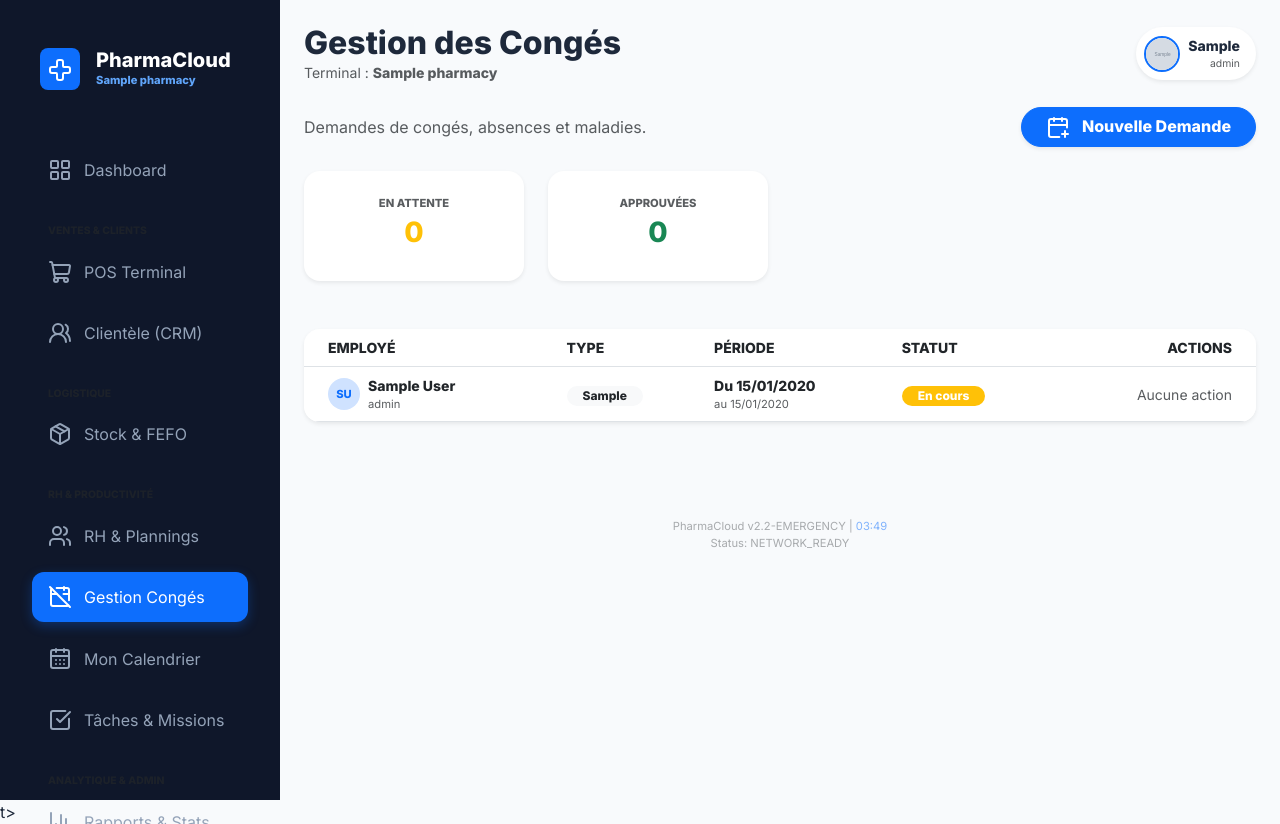
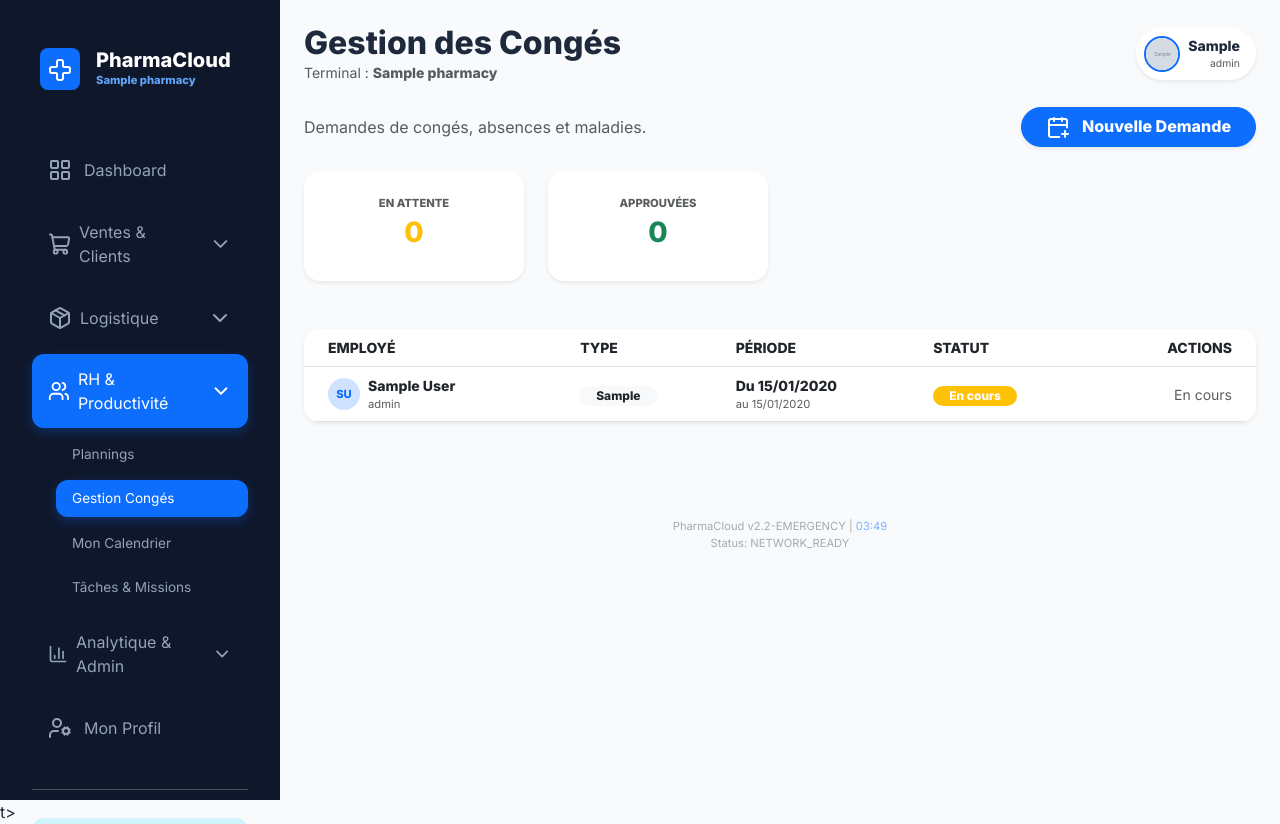
Before and after one commit to syllamohamedmhd99-bot/Gn-Pharmacie, a Flask app: page /hr/leaves in a window 1280 px wide. Run offline with Flask 3, Linux system fonts and the light colour scheme; a user stored in the database is signed in; tables that the repository leaves empty hold one stand-in row (values such as "Sample post"); grey boxes marked "Sample" are stand-in pictures.

Commit message:
UI: Navigation interactive (dropdowns) et ajout des fonctions de suppression (CRM, Tâches, Congés)

```diff
--- a/pharma_cloud_erp/app/hr_management/routes.py
+++ b/pharma_cloud_erp/app/hr_management/routes.py
@@ -424,3 +424,14 @@
         flash(f"La demande de congé a été mise à jour : {new_status}.", "info")
 
     return redirect(url_for('hr.leaves'))
+
+@bp_hr.route('/leaves/delete/<int:id>', methods=['POST'])
+@login_required
+@admin_required
+def delete_leave(id):
+    from app.models import LeaveRequest
+    leave = LeaveRequest.query.filter_by(id=id, pharmacy_id=current_user.pharmacy_id).first_or_404()
+    db.session.delete(leave)
+    db.session.commit()
+    flash("Demande de congé supprimée.", "success")
+    return redirect(url_for('hr.leaves'))
--- a/pharma_cloud_erp/app/templates/base.html
+++ b/pharma_cloud_erp/app/templates/base.html
@@ -165,54 +165,82 @@
             </a>
 
             <!-- PÔLE VENTES & CLIENTS -->
-            <div class="text-muted small fw-bold px-3 mt-3 mb-1" style="font-size: 0.65rem;">VENTES & CLIENTS</div>
+            <div class="nav-item">
+                <a class="nav-link d-flex justify-content-between align-items-center {% if 'pos' in request.endpoint or 'crm' in request.endpoint %}active{% endif %}"
+                   data-bs-toggle="collapse" href="#collapseVentes" role="button" aria-expanded="{% if 'pos' in request.endpoint or 'crm' in request.endpoint %}true{% else %}false{% endif %}" aria-controls="collapseVentes">
+                    <div class="d-flex align-items-center gap-2">
+                        <i data-lucide="shopping-cart" size="20"></i> Ventes & Clients
+                    </div>
+                    <i data-lucide="chevron-down" size="14"></i>
+                </a>
+                <div class="collapse {% if 'pos' in request.endpoint or 'crm' in request.endpoint %}show{% endif %}" id="collapseVentes">
+                    <div class="ps-4">
                         {% if current_user.can_view_pos or current_user.role == 'Admin' %}
-            <a class="nav-link {% if 'pos' in request.endpoint %}active{% endif %}" href="{{ url_for('pos.terminal') }}">
-                <i data-lucide="shopping-cart" size="20"></i> POS Terminal
-            </a>
+                        <a class="nav-link py-2 {% if 'pos' in request.endpoint %}active{% endif %}" href="{{ url_for('pos.terminal') }}" style="font-size: 0.85rem;"> Terminal POS</a>
                         {% endif %}
-            <a class="nav-link {% if 'crm' in request.endpoint %}active{% endif %}" href="{{ url_for('crm.index') }}">
-                <i data-lucide="users-2" size="20"></i> Clientèle (CRM)
-            </a>
+                        <a class="nav-link py-2 {% if 'crm' in request.endpoint %}active{% endif %}" href="{{ url_for('crm.index') }}" style="font-size: 0.85rem;"> Clientèle (CRM)</a>
+                    </div>
+                </div>
+            </div>
 
             <!-- PÔLE STOCK -->
-            <div class="text-muted small fw-bold px-3 mt-3 mb-1" style="font-size: 0.65rem;">LOGISTIQUE</div>
+            <div class="nav-item">
+                <a class="nav-link d-flex justify-content-between align-items-center {% if 'inventory' in request.endpoint and 'settings' not in request.path %}active{% endif %}"
+                   data-bs-toggle="collapse" href="#collapseStock" role="button" aria-expanded="{% if 'inventory' in request.endpoint and 'settings' not in request.path %}true{% else %}false{% endif %}" aria-controls="collapseStock">
+                    <div class="d-flex align-items-center gap-2">
+                        <i data-lucide="package" size="20"></i> Logistique
+                    </div>
+                    <i data-lucide="chevron-down" size="14"></i>
+                </a>
+                <div class="collapse {% if 'inventory' in request.endpoint and 'settings' not in request.path %}show{% endif %}" id="collapseStock">
+                    <div class="ps-4">
                         {% if current_user.can_view_inventory or current_user.role == 'Admin' %}
-            <a class="nav-link {% if 'inventory' in request.endpoint and 'settings' not in request.path %}active{% endif %}" href="{{ url_for('inventory.dashboard') }}">
-                <i data-lucide="package" size="20"></i> Stock & FEFO
-            </a>
+                        <a class="nav-link py-2 {% if 'inventory' in request.endpoint and 'settings' not in request.path %}active{% endif %}" href="{{ url_for('inventory.dashboard') }}" style="font-size: 0.85rem;"> Stock & FEFO</a>
                         {% endif %}
+                    </div>
+                </div>
+            </div>
 
             <!-- PÔLE RH & PRODUCTIVITÉ -->
-            <div class="text-muted small fw-bold px-3 mt-3 mb-1" style="font-size: 0.65rem;">RH & PRODUCTIVITÉ</div>
+            <div class="nav-item">
+                <a class="nav-link d-flex justify-content-between align-items-center {% if 'hr' in request.path or 'calendar' in request.endpoint or 'tasks' in request.endpoint %}active{% endif %}"
+                   data-bs-toggle="collapse" href="#collapseRH" role="button" aria-expanded="{% if 'hr' in request.path or 'calendar' in request.endpoint or 'tasks' in request.endpoint %}true{% else %}false{% endif %}" aria-controls="collapseRH">
+                    <div class="d-flex align-items-center gap-2">
+                        <i data-lucide="users" size="20"></i> RH & Productivité
+                    </div>
+                    <i data-lucide="chevron-down" size="14"></i>
+                </a>
+                <div class="collapse {% if 'hr' in request.path or 'calendar' in request.endpoint or 'tasks' in request.endpoint %}show{% endif %}" id="collapseRH">
+                    <div class="ps-4">
                         {% if current_user.can_view_hr or current_user.role == 'Admin' %}
-            <a class="nav-link {% if 'hr' in request.path and 'directory' not in request.path and 'history' not in request.path and 'leaves' not in request.path %}active{% endif %}" href="{{ url_for('hr.dashboard') }}">
-                <i data-lucide="users" size="20"></i> RH & Plannings
-            </a>
-            <a class="nav-link {% if 'leaves' in request.path %}active{% endif %}" href="{{ url_for('hr.leaves') }}">
-                <i data-lucide="calendar-off" size="20"></i> Gestion Congés
-            </a>
-            <a class="nav-link {% if 'calendar' in request.endpoint %}active{% endif %}" href="{{ url_for('productivity.calendar') }}">
-                <i data-lucide="calendar-days" size="20"></i> Mon Calendrier
-            </a>
-            <a class="nav-link {% if 'tasks' in request.endpoint %}active{% endif %}" href="{{ url_for('productivity.tasks') }}">
-                <i data-lucide="check-square" size="20"></i> Tâches & Missions
-            </a>
+                        <a class="nav-link py-2 {% if 'hr' in request.path and 'directory' not in request.path and 'leaves' not in request.path %}active{% endif %}" href="{{ url_for('hr.dashboard') }}" style="font-size: 0.85rem;"> Plannings</a>
+                        <a class="nav-link py-2 {% if 'leaves' in request.path %}active{% endif %}" href="{{ url_for('hr.leaves') }}" style="font-size: 0.85rem;"> Gestion Congés</a>
+                        <a class="nav-link py-2 {% if 'calendar' in request.endpoint %}active{% endif %}" href="{{ url_for('productivity.calendar') }}" style="font-size: 0.85rem;"> Mon Calendrier</a>
+                        <a class="nav-link py-2 {% if 'tasks' in request.endpoint %}active{% endif %}" href="{{ url_for('productivity.tasks') }}" style="font-size: 0.85rem;"> Tâches & Missions</a>
                         {% endif %}
+                    </div>
+                </div>
+            </div>
 
             <!-- PÔLE ADMINISTRATION -->
-            <div class="text-muted small fw-bold px-3 mt-3 mb-1" style="font-size: 0.65rem;">ANALYTIQUE & ADMIN</div>
-            <a class="nav-link {% if 'reports' in request.endpoint %}active{% endif %}" href="{{ url_for('analytics.reports') }}">
-                <i data-lucide="bar-chart-3" size="20"></i> Rapports & Stats
+            <div class="nav-item">
+                <a class="nav-link d-flex justify-content-between align-items-center {% if 'analytics' in request.endpoint or 'directory' in request.path or 'settings' in request.path %}active{% endif %}"
+                   data-bs-toggle="collapse" href="#collapseAdmin" role="button" aria-expanded="{% if 'analytics' in request.endpoint or 'directory' in request.path or 'settings' in request.path %}true{% else %}false{% endif %}" aria-controls="collapseAdmin">
+                    <div class="d-flex align-items-center gap-2">
+                        <i data-lucide="bar-chart-3" size="20"></i> Analytique & Admin
+                    </div>
+                    <i data-lucide="chevron-down" size="14"></i>
                 </a>
+                <div class="collapse {% if 'analytics' in request.endpoint or 'directory' in request.path or 'settings' in request.path %}show{% endif %}" id="collapseAdmin">
+                    <div class="ps-4">
+                        <a class="nav-link py-2 {% if 'reports' in request.endpoint %}active{% endif %}" href="{{ url_for('analytics.reports') }}" style="font-size: 0.85rem;"> Rapports & Stats</a>
                         {% if current_user.can_view_admin or current_user.role == 'Admin' %}
-            <a class="nav-link {% if 'directory' in request.path %}active{% endif %}" href="{{ url_for('hr.directory') }}">
-                <i data-lucide="contact" size="20"></i> Annuaire & Paie
-            </a>
-            <a class="nav-link {% if 'settings' in request.path %}active{% endif %}" href="{{ url_for('inventory.settings') }}">
-                <i data-lucide="settings" size="20"></i> Paramètres
-            </a>
+                        <a class="nav-link py-2 {% if 'directory' in request.path %}active{% endif %}" href="{{ url_for('hr.directory') }}" style="font-size: 0.85rem;"> Annuaire & Paie</a>
+                        <a class="nav-link py-2 {% if 'settings' in request.path %}active{% endif %}" href="{{ url_for('inventory.settings') }}" style="font-size: 0.85rem;"> Paramètres</a>
                         {% endif %}
+                    </div>
+                </div>
+            </div>
 
             <a class="nav-link {% if 'profile' in request.path %}active{% endif %}"
                 href="{{ url_for('auth.profile') }}">
@@ -220,7 +248,7 @@
             </a>
 
             <hr class="my-4 opacity-10">
-            <a class="nav-link text-info bg-info-subtle mb-2" href="https://wa.me/224610666659" target="_blank">
+            <a class="nav-link text-info bg-info-subtle mb-2 px-3 fw-bold" href="https://wa.me/224610666659" target="_blank">
                 <i data-lucide="message-circle" size="20"></i> Aide & Support
             </a>
             <a class="nav-link text-danger mt-auto mb-4" href="{{ url_for('auth.logout') }}">
--- a/pharma_cloud_erp/app/templates/hr/leaves.html
+++ b/pharma_cloud_erp/app/templates/hr/leaves.html
@@ -69,8 +69,8 @@
                         </span>
                     </td>
                     <td class="text-end pe-4">
-                        {% if current_user.role == 'Admin' and r.status == 'En attente' %}
-                        <div class="d-flex gap-2 justify-content-end">
+                        <div class="d-flex gap-2 justify-content-end align-items-center">
+                            {% if current_user.role == 'Admin' and r.status == 'En attente' %}
                             <form action="{{ url_for('hr.update_leave_status', id=r.id) }}" method="POST">
                                 <input type="hidden" name="status" value="Approuvé">
                                 <button type="submit" class="btn btn-sm btn-success rounded-pill px-3">Valider</button>
@@ -79,10 +79,20 @@
                                 <input type="hidden" name="status" value="Refusé">
                                 <button type="submit" class="btn btn-sm btn-outline-danger rounded-pill px-3">Refuser</button>
                             </form>
+                            {% endif %}
+
+                            {% if current_user.role == 'Admin' %}
+                            <form action="{{ url_for('hr.delete_leave', id=r.id) }}" method="POST" onsubmit="return confirm('Supprimer définitivement cette demande ?');">
+                                <button type="submit" class="btn btn-sm btn-link text-danger p-0" title="Supprimer">
+                                    <i data-lucide="trash-2" size="18"></i>
+                                </button>
+                            </form>
+                            {% elif r.status == 'En attente' %}
+                            <span class="text-muted small italic">En attente...</span>
+                            {% else %}
+                            <span class="text-muted small">{{ r.status }}</span>
+                            {% endif %}
                         </div>
-                        {% else %}
-                        <span class="text-muted small italic">Aucune action</span>
-                        {% endif %}
                     </td>
                 </tr>
                 {% endfor %}
```
Also changed, not shown: pharma_cloud_erp/app/crm/routes.py (+12 -0 lines), pharma_cloud_erp/app/productivity/routes.py (+10 -0 lines), pharma_cloud_erp/app/templates/crm/index.html (+10 -3 lines), pharma_cloud_erp/app/templates/productivity/tasks.html (+8 -0 lines). Lines whose indentation alone changed are shown as unchanged.
